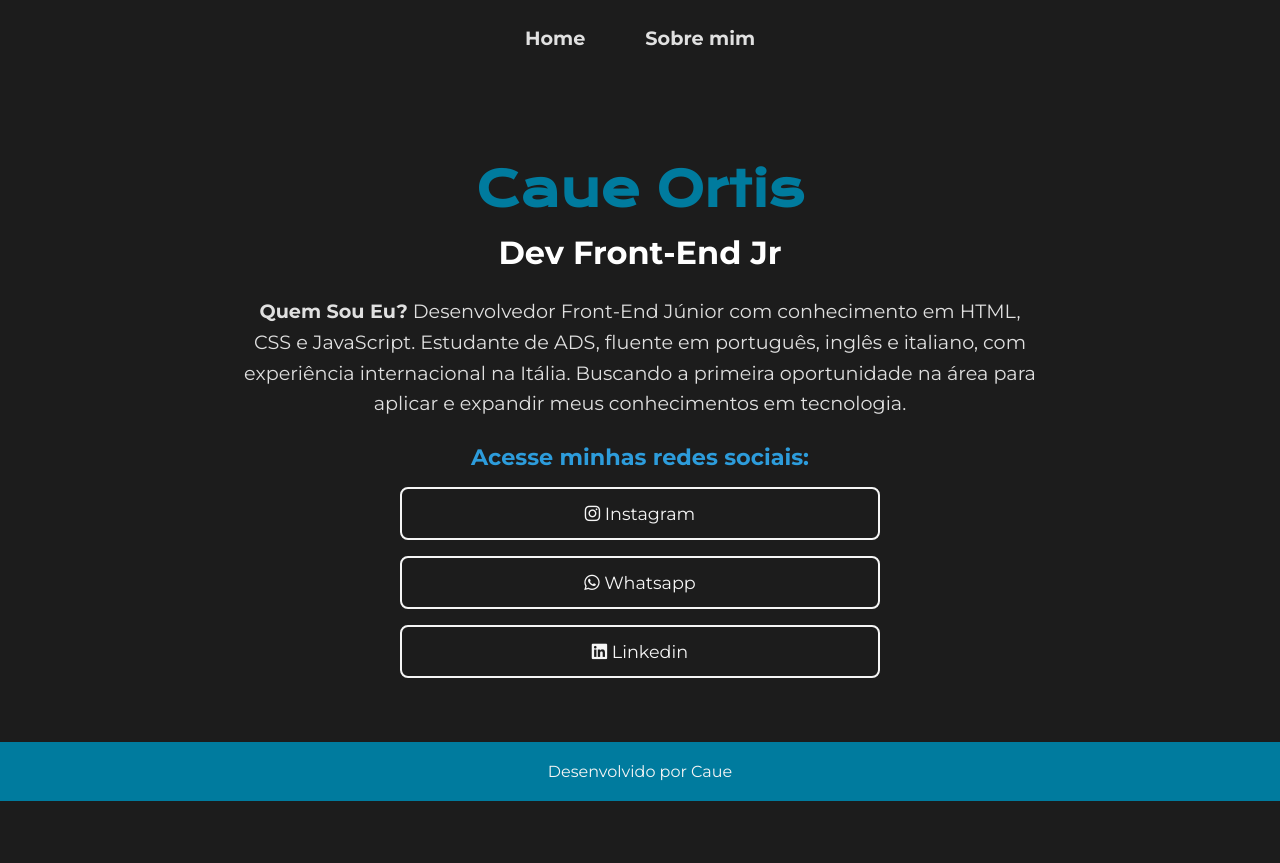
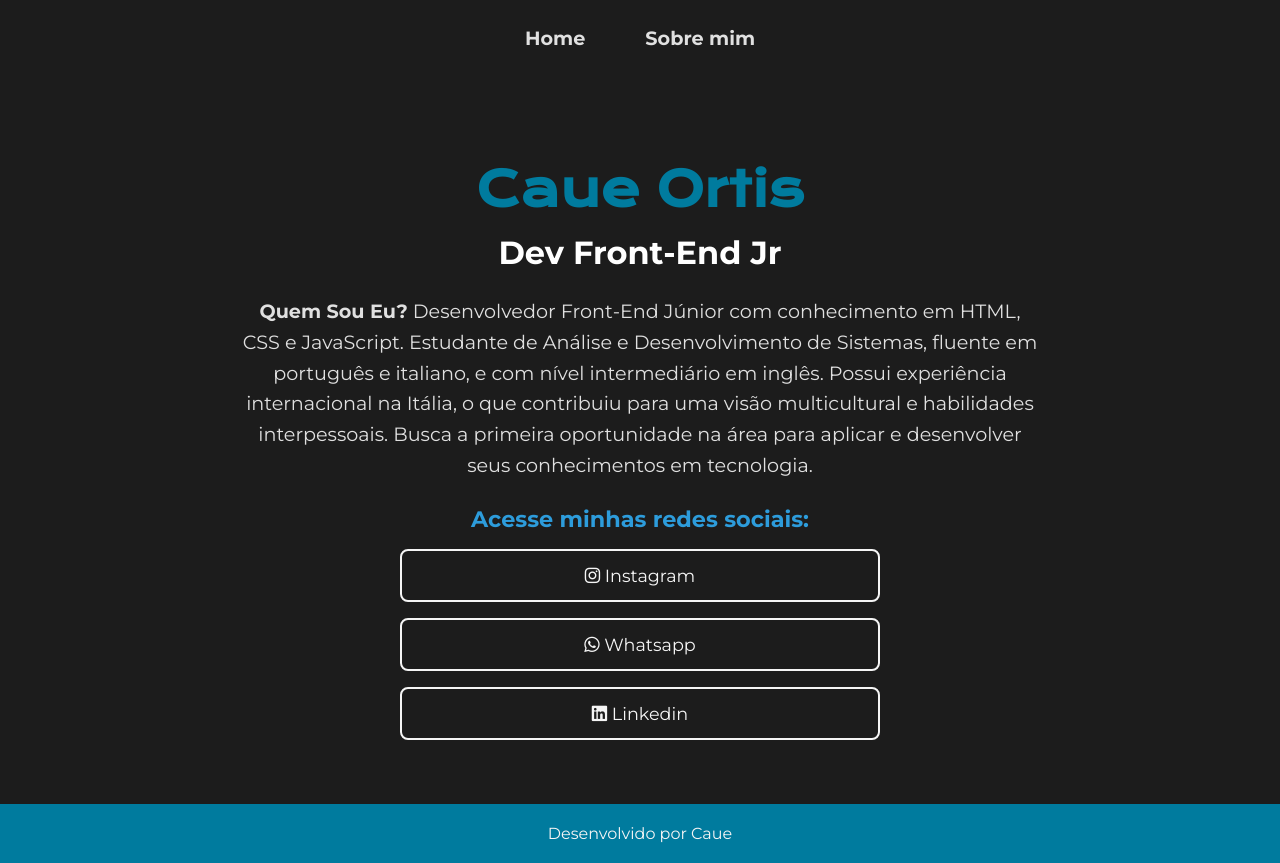
Before and after one commit to ortiscaue/apresenta-o, a plain HTML site: page index.html in a window 1280 px wide. Before the commit the page ends 801 px from the top, so only its background shows below. Drawn offline with nearby package versions, Linux system fonts and the light colour scheme.

Commit message:
Add files via upload

```diff
--- a/index.html
+++ b/index.html
@@ -29,7 +29,7 @@
 </h2>
 
             <p class="apresentacao__conteudo__texto"><strong>Quem Sou Eu?</strong>
-              Desenvolvedor Front-End Júnior com conhecimento em HTML, CSS e JavaScript. Estudante de ADS, fluente em português, inglês e italiano, com experiência internacional na Itália. Buscando a primeira oportunidade na área para aplicar e expandir meus conhecimentos em tecnologia.
+              Desenvolvedor Front-End Júnior com conhecimento em HTML, CSS e JavaScript. Estudante de Análise e Desenvolvimento de Sistemas, fluente em português e italiano, e com nível intermediário em inglês. Possui experiência internacional na Itália, o que contribuiu para uma visão multicultural e habilidades interpessoais. Busca a primeira oportunidade na área para aplicar e desenvolver seus conhecimentos em tecnologia.
             </p>
 
             <div class="apresentacao__links">
```
Also changed, not shown: about.html (+1 -1 lines).
